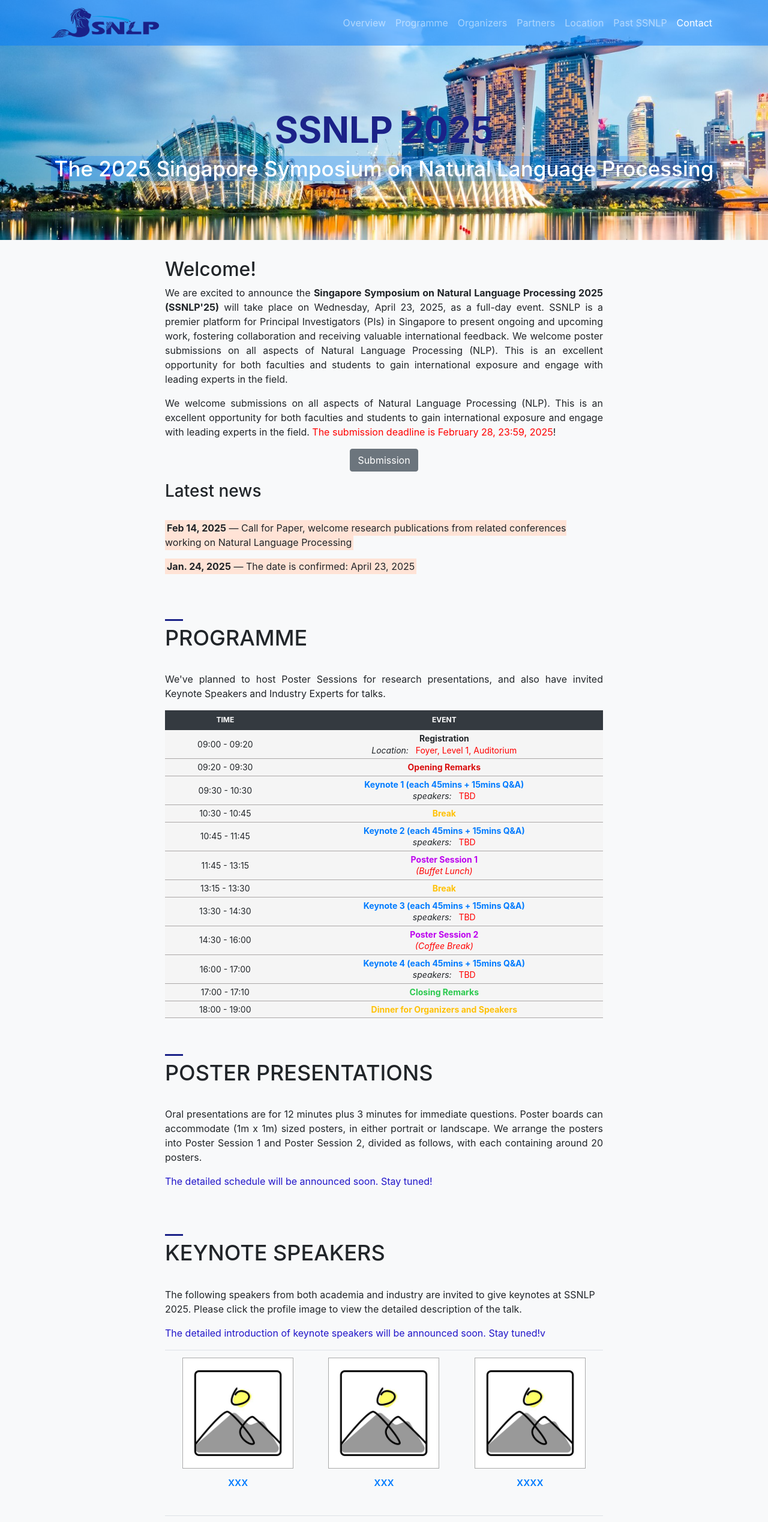
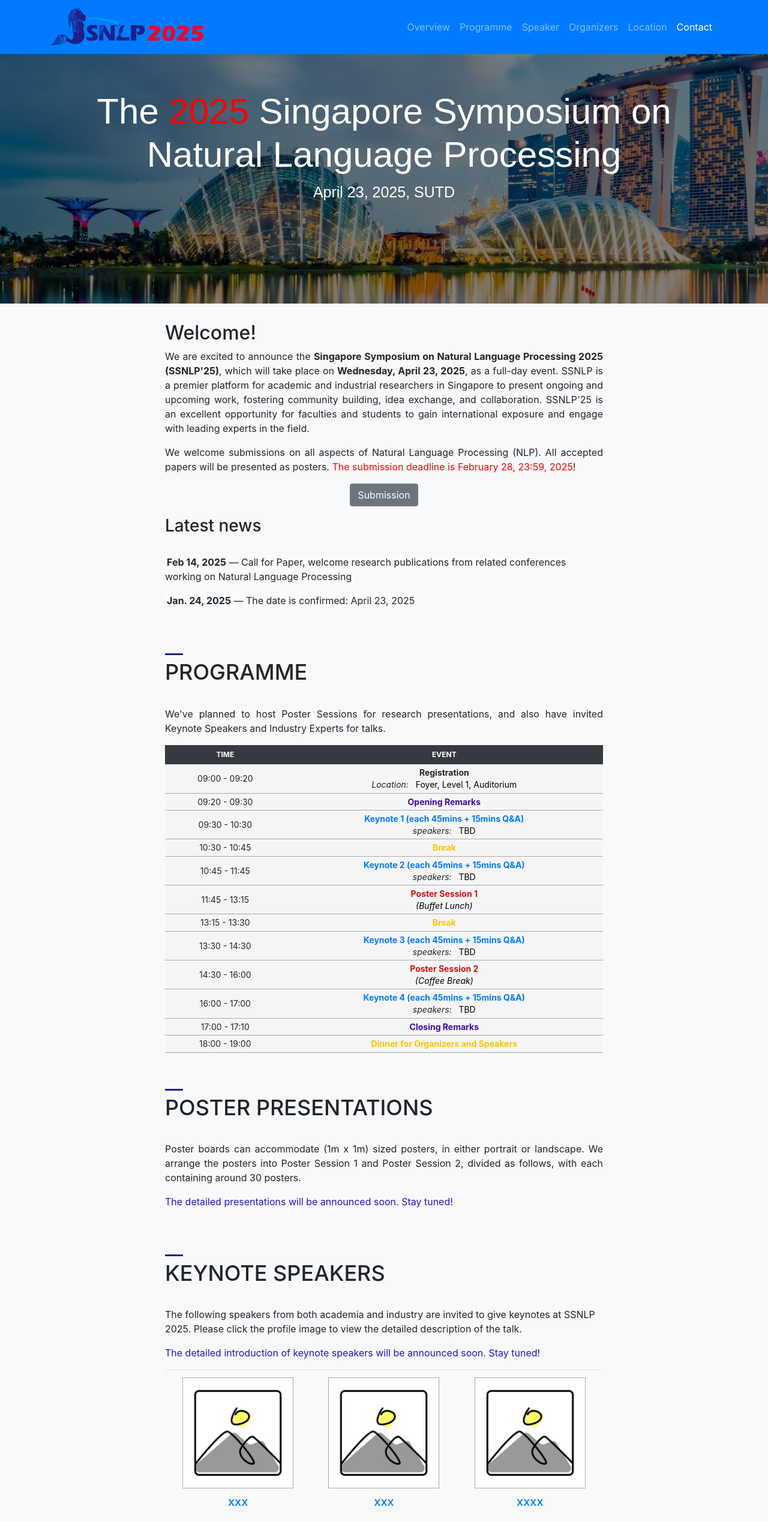
Before and after one commit to ssnlp-website/ssnlp25, a website with bundled scripts: page index.html in a window 1280 px wide. Shown: the top 2537 px of the page at 60% size. Built offline with nearby package versions, Linux system fonts and the light colour scheme; files whose address does not match are found by name.

Commit message:
Add files via upload

```diff
--- a/index.html
+++ b/index.html
@@ -10,8 +10,7 @@
     <meta name="author" content="">
     <meta name="keywords"
           content="SSNLP 2025, Singapore Symposium">
-    <title>SSNLP 2025: The 2025 Singapore Symposium on Natural Language Processing
-    </title>
+    <title>SSNLP 2025: The 2025 Singapore Symposium on Natural Language Processing</title>
 
     <!-- Bootstrap core CSS -->
     <link href="vendor/bootstrap/css/bootstrap.min.css" rel="stylesheet">
@@ -35,6 +34,7 @@
     <link rel="stylesheet" type="text/css" href="css/util.css">
     <link rel="stylesheet" type="text/css" href="css/main.css">
 
+
     <style type="text/css">
         .navbar-text > a {
             color: inherit;
@@ -42,12 +42,12 @@
         }
 
         .white_bg {
-            background-color: #ffe3d6;
+            background-color: rgba(255, 255, 255, 0.25);
             padding: 3px;
         }
 
         .blue_bg {
-            background-color: rgba(0, 123, 255, 0.486);
+            background-color: rgb(0, 123, 255);
             padding: 3px;
         }
 
@@ -100,6 +100,38 @@
 
         }
 
+        .overlay {
+            position: absolute;
+            top: 0;
+            left: 0;
+            width: 100%;
+            height: 100%;
+            background: rgba(0, 0, 0, 0.5); /* Semi-transparent black overlay */
+        }
+
+        @import url('https://fonts.googleapis.com/css2?family=Poppins:wght@400;700&display=swap');
+        .content {
+            /* position: absolute;
+            top: 50%;
+            left: 50%;
+            transform: translate(-50%, -50%);
+            text-align: center;
+            color: white; */
+            z-index: 2; /* Higher than overlay */
+            font-family:  'Poppins', sans-serif;
+        }
+
+        /* .content h1 {
+            font-size: 32px;
+            font-weight: bold;
+        }
+
+        .content p {
+            font-size: 18px;
+            font-weight: bold;
+            margin-top: 10px;
+        } */
+
     </style>
 </head>
 
@@ -113,7 +145,7 @@
                 SSNLP 2025
             </a> -->
             <a class="navbar-brand js-scroll-trigger" href="#">
-                <img src="images/icon-removebg-preview.png" width="180" height="50">
+                <img src="images/icon.png" width="45%">
             </a>
         </div>
         <button class="navbar-toggler" type="button" data-toggle="collapse" data-target="#navbarResponsive"
@@ -130,18 +162,21 @@
                 </li>
 <!-- Speakers -->
                 <li class="nav-item">
+                    <a class="nav-link js-scroll-trigger" href="#speakers">Speaker</a>
+                </li>
+                <li class="nav-item">
                     <a class="nav-link js-scroll-trigger" href="#organizers">Organizers</a>
                 </li>
-                <li class="nav-item">
+                <!-- <li class="nav-item">
                     <a class="nav-link js-scroll-trigger" href="#partners">Partners</a>
-                </li>
+                </li> -->
 <!-- Partners, Photos -->
                 <li class="nav-item">
                     <a class="nav-link js-scroll-trigger" href="#location">Location</a>
                 </li>
-                <li class="nav-item">
-                    <a class="nav-link js-scroll-trigger" href="#past-ssnlp">Past SSNLP</a>
-                </li>
+                <!-- <li class="nav-item">
+                    <a class="nav-link js-scroll-trigger" href="#past-ssnlp" style="gap: 10px;">Past SSNLP</a>
+                </li> -->
                 <li class="nav-item">
                     <a class="nav-link js-scroll-trigger" href="#contact">Contact</a>
                 </li>
@@ -150,10 +185,24 @@
     </div>
 </nav>
 
-<header class="bg-primary text-white">
+<header class="bg-primary text-white" style="position: relative; padding: 150px 0;">
+    <div style="
+        position: absolute;
+        top: 0;
+        left: 0;
+        width: 100%;
+        height: 100%;
+        background: rgba(0, 0, 0, 0.5); /* Semi-transparent black */
+        z-index: 1;"></div>
     <div class="container text-center">
-        <h1 style="font-size: 60px;font-weight: bold;color: #1B2288;">SSNLP 2025</h1>
-        <h2 style="font-size: 35px;color: #ffffff;background-color: rgba(0, 123, 255, .25);">The 2025 Singapore Symposium on Natural Language Processing</h2>
+
+    <div class="content" style="position: relative; z-index: 2;">
+        <!-- <h1 style="font-size: 60px;font-weight: bold;color: #1B2288;">SSNLP 2025</h1> -->
+        <h1 style="font-size: 60px;color: #ffffff;">The <font  color="red">2025</font> Singapore Symposium on Natural Language Processing</h1>
+        <p class="lead" style="font-size: 25px;color: #ffffff;">April 23, 2025, SUTD</P>
+        <!-- background-color: rgba(0, 123, 255, .25); -->
+    </div>
+
     </div>
 </header>
 
@@ -164,10 +213,10 @@
                 <h2>Welcome!</h2>
 
                 <p style="text-align: justify;">
-                    We are excited to announce the <b>Singapore Symposium on Natural Language Processing 2025 (SSNLP'25)</b> will take place on Wednesday, April 23, 2025, as a full-day event. SSNLP is a premier platform for Principal Investigators (PIs) in Singapore to present ongoing and upcoming work, fostering collaboration and receiving valuable international feedback. We welcome poster submissions on all aspects of Natural Language Processing (NLP). This is an excellent opportunity for both faculties and students to gain international exposure and engage with leading experts in the field.
+                    We are excited to announce the <b>Singapore Symposium on Natural Language Processing 2025 (SSNLP'25)</b>, which will take place on <b>Wednesday, April 23, 2025</b>, as a full-day event. SSNLP is a premier platform for academic and industrial researchers in Singapore to present ongoing and upcoming work, fostering community building, idea exchange, and collaboration. SSNLP'25 is an excellent opportunity for faculties and students to gain international exposure and engage with leading experts in the field.
                 </p>
                 <p style="text-align: justify;">
-                    We welcome submissions on all aspects of Natural Language Processing (NLP). This is an excellent opportunity for both faculties and students to gain international exposure and engage with leading experts in the field.
+                    We welcome submissions on all aspects of Natural Language Processing (NLP). All accepted papers will be presented as posters.
                     <font color="red">The submission deadline is February 28, 23:59, 2025</font>!
                 </p>
 
@@ -250,14 +299,14 @@
                                     <td class="column100 column1" data-column="column1">09:00 - 09:20</td>
                                     <td class="column100 column2" data-column="column2">
                                         <strong>Registration</strong>
-                                        <br> <em>Location:</em> &nbsp; <font color="red">Foyer, Level 1, Auditorium</font>
+                                        <br> <em>Location:</em> &nbsp; <font color="black">Foyer, Level 1, Auditorium</font>
                                     </td>
                                 </tr>
 
                                 <tr class="row100">
                                     <td class="column100 column1" data-column="column1">09:20 - 09:30</td>
                                     <td class="column100 column2" data-column="column2">
-                                        <a style="color: #D90D0DFF;">
+                                        <a style="color: #3a0ca3;">
                                             <strong>Opening Remarks</strong>
                                         </a>
                                         <!-- <br> <em>speaker:</em> &nbsp; <font color="red">Jason Wei</font>
@@ -270,7 +319,7 @@
                                         <a style="color: #007bff;">
                                             <strong>Keynote 1 (each 45mins + 15mins Q&A) </strong>
                                         </a>
-                                        <br> <em>speakers:</em> &nbsp; <font color="red">TBD</font>
+                                        <br> <em>speakers:</em> &nbsp; <font color="black">TBD</font>
 				                        <!-- <br> <em>session chairs:</em> &nbsp; Yang Deng & Anh Tuan Luu &nbsp;  &nbsp; -->
                                     </td>
                                 </tr>
@@ -279,7 +328,7 @@
                                     <td class="column100 column1" data-column="column1">10:30 - 10:45</td>
                                     <td class="column100 column2" data-column="column2">
                                         <a style="color: #000000;">
-                                        <a style="color: #ffc107;">
+                                        <a style="color: #fdc500;">
                                             <strong>Break</strong>
                                         </a>
 					                    <!-- <br> <em>session chair:</em> &nbsp; Haonan Wang &nbsp;  &nbsp; -->
@@ -291,7 +340,7 @@
                                     <td class="column100 column1" data-column="column1">10:45 - 11:45</td>
                                     <td class="column100 column2" data-column="column2">
                                         <a  style="color: #007bff;"><strong>Keynote 2 (each 45mins + 15mins Q&A)</strong> </a>
-                                        <br> <em>speakers:</em> &nbsp; <font color="red">TBD</font>
+                                        <br> <em>speakers:</em> &nbsp; <font color="black">TBD</font>
                                     </td>
                                 </tr>
 
@@ -299,8 +348,8 @@
                                 <tr class="row100">
                                     <td class="column100 column1" data-column="column1">11:45 - 13:15</td>
                                     <td class="column100 column2" data-column="column2">
-                                        <a style="color: #bd00ef;"><strong>Poster Session 1</strong></a>
-                                        <br> <font color="red"><em>(Buffet Lunch)</em></font>
+                                        <a style="color: #D90D0DFF;"><strong>Poster Session 1</strong></a>
+                                        <br> <font color="black"><em>(Buffet Lunch)</em></font>
 				                    </td>
                                 </tr>
 
@@ -308,7 +357,7 @@
                                     <td class="column100 column1" data-column="column1">13:15 - 13:30</td>
                                     <td class="column100 column2" data-column="column2">
                                         <a style="color: #000000;">
-                                        <a style="color: #ffc107;">
+                                        <a style="color: #fdc500;">
                                             <strong>Break</strong>
                                         </a>
 					                    <!-- <br> <em>session chair:</em> &nbsp; Haonan Wang &nbsp;  &nbsp; -->
@@ -319,7 +368,7 @@
                                     <td class="column100 column1" data-column="column1">13:30 - 14:30</td>
                                     <td class="column100 column2" data-column="column2">
                                         <a  style="color: #007bff;"><strong>Keynote 3 (each 45mins + 15mins Q&A)</strong> </a>
-                                        <br> <em>speakers:</em> &nbsp; <font color="red">TBD</font>
+                                        <br> <em>speakers:</em> &nbsp; <font color="black">TBD</font>
                                     </td>
                                 </tr>
 
@@ -327,8 +376,8 @@
                                 <tr class="row100">
                                     <td class="column100 column1" data-column="column1">14:30 - 16:00</td>
                                     <td class="column100 column2" data-column="column2">
-                                        <a style="color: #bd00ef;"><strong>Poster Session 2</strong></a>
-                                        <br> <font color="red"><em>(Coffee Break)</em></font>
+                                        <a style="color: #D90D0DFF;"><strong>Poster Session 2</strong></a>
+                                        <br> <font color="black"><em>(Coffee Break)</em></font>
 				                    </td>
                                 </tr>
 
@@ -336,7 +385,7 @@
                                     <td class="column100 column1" data-column="column1">16:00 - 17:00</td>
                                     <td class="column100 column2" data-column="column2">
                                         <a  style="color: #007bff;"><strong>Keynote 4 (each 45mins + 15mins Q&A)</strong> </a>
-                                        <br> <em>speakers:</em> &nbsp; <font color="red">TBD</font>
+                                        <br> <em>speakers:</em> &nbsp; <font color="black">TBD</font>
                                     </td>
                                 </tr>
 
@@ -345,7 +394,7 @@
                                 <tr class="row100">
                                     <td class="column100 column1" data-column="column1">17:00 - 17:10</td>
                                     <td class="column100 column2" data-column="column2">
-                                        <a style="color: #2bc94f;"><strong>Closing Remarks</strong></a>
+                                        <a style="color: #3a0ca3;"><strong>Closing Remarks</strong></a>
                                     </td>
                                 </tr>
 
@@ -353,7 +402,7 @@
                                 <tr class="row100">
                                     <td class="column100 column1" data-column="column1">18:00 - 19:00</td>
                                     <td class="column100 column2" data-column="column2">
-                                        <a  style="color: #ffc107;">
+                                        <a  style="color: #fdc500;">
                                             <strong>Dinner for Organizers and Speakers</strong>
                                         </a>
                                     </td>
@@ -381,12 +430,11 @@
                     <h2 class="title">Poster Presentations</h2>
                 </div>
                 <p style="text-align: justify;">
-                    Oral presentations are for 12 minutes plus 3 minutes for immediate questions.
 			        Poster boards can accommodate (1m x 1m) sized posters, in either portrait or landscape.
-			        We arrange the posters into Poster Session 1 and Poster Session 2, divided as follows, with each containing around 20 posters.
+			        We arrange the posters into Poster Session 1 and Poster Session 2, divided as follows, with each containing around 30 posters.
                 </p>
                 <p style="text-align: justify;color: #2014c9;">
-                    The detailed schedule will be announced soon. Stay tuned!
+                    The detailed presentations will be announced soon. Stay tuned!
                 </p>
             </div>
         </div>
@@ -407,7 +455,7 @@
                 </p>
 
                 <p style="text-align: justify;color: #2014c9;">
-                    The detailed introduction of keynote speakers will be announced soon. Stay tuned!v
+                    The detailed introduction of keynote speakers will be announced soon. Stay tuned!
                 </p>
                 <div class="accordion" id="accordion">
                     <div class="table-responsive">
@@ -629,15 +677,15 @@ He/She is a Professor.
                     <a href="https://www.imda.gov.sg/about-imda/emerging-technologies-and-research">
                     <img src="images/imda.png" width="220" style="margin-right: 30px">
                     </a>
-                    <a href="https://nus.edu.sg/">
+                    <!-- <a href="https://nus.edu.sg/">
                         <img src="images/nus.png" width="190" style="margin-right: 20px">
-                    </a>
-                    <a href="https://www.ntu.edu.sg">
+                    </a> -->
+                    <!-- <a href="https://www.ntu.edu.sg">
                         <img src="images/ntu.png" width="230" style="margin-right: 20px">
-                    </a>
-                    <a href="https://www.smu.edu.sg/">
-                    <img src="images/smu.png" width="230" style="margin-left: 100px">
-                    </a>
+                    </a> -->
+                    <!-- <a href="https://www.smu.edu.sg/">
+                        <img src="images/smu.png" width="230" style="margin-left: 100px">
+                    </a> -->
                     <a href="https://www.sutd.edu.sg/">
                         <img src="images/sutd.png" width="180" style="margin-left: 80px">
                     </a>
@@ -708,7 +756,7 @@ He/She is a Professor.
 </section>
 
 
-<section id="partners" class="bg-light">
+<!-- <section id="partners" class="bg-light">
     <div class="container">
         <div class="row">
             <div class="col-lg-8 mx-auto">
@@ -731,7 +779,7 @@ He/She is a Professor.
             </div>
         </div>
     </div>
-</section>
+</section> -->
 
 <!--
 <section id="photos" class="bg-light">
@@ -777,8 +825,7 @@ He/She is a Professor.
                 <p>
                  <b>SSNLP 2024</b> will be held at the <b>SUTD, 8 Somapah Rd, Singapore 487372</b>.
                 </p>
-                <iframe src="https://www.google.com/maps/embed?pb=!1m18!1m12!1m3!1d3988.7251542578433!2d103.96118357575315!3d1.3412633616017524!2m3!1f0!2f0!3f0!3m2!1i1024!2i768!4f13.1!3m3!1m2!1s0x31da3cd899f260cb%3A0x99becabc6d025518!2z5paw5Yqg5Z2h56eR5oqA6K6-6K6h5aSn5a2m!5e0!3m2!1szh-CN!2ssg!4v1739528066078!5m2!1szh-CN!2ssg" width="700" height="500" style="border:0;" allowfullscreen="" loading="lazy" referrerpolicy="no-referrer-when-downgrade"></iframe>
-        </div>
+                <iframe src="https://www.google.com/maps/embed?pb=!1m14!1m8!1m3!1d7977.4503259942585!2d103.963759!3d1.341258!3m2!1i1024!2i768!4f13.1!3m3!1m2!1s0x31da3cd899f260cb%3A0x99becabc6d025518!2sSingapore%20University%20of%20Technology%20and%20Design%20(SUTD)!5e0!3m2!1sen!2ssg!4v1739600767784!5m2!1sen!2ssg" width="700" height="500" style="border:0;" allowfullscreen="" loading="lazy" referrerpolicy="no-referrer-when-downgrade"></iframe>
     </div>
 
 </section>
```
